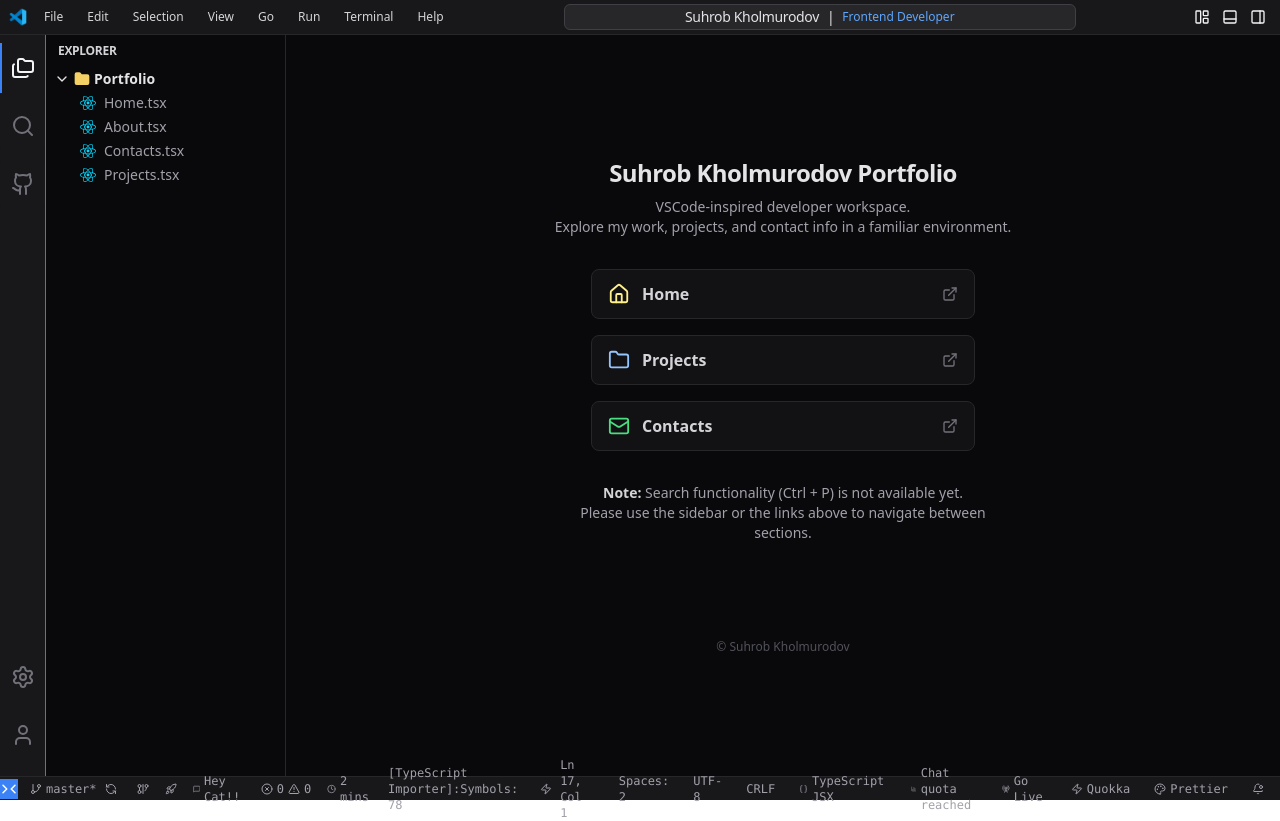
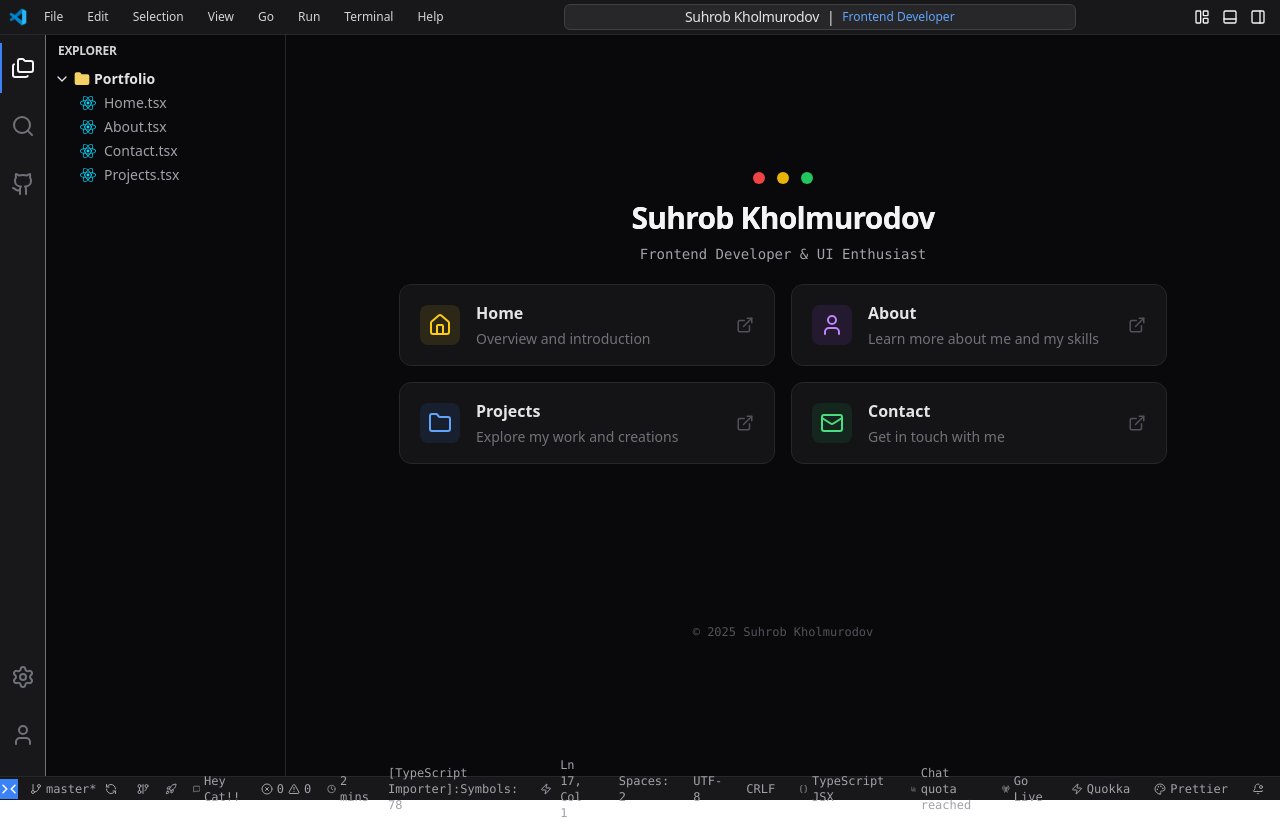
Before and after one commit to SuhrobKholmurodov/portfolio, a React (Vite) app: page / in a window 1280 px wide. Built offline with nearby package versions, Linux system fonts and the light colour scheme.

Commit message:
style: minor changes

```diff
--- a/src/App.tsx
+++ b/src/App.tsx
@@ -14,7 +14,7 @@ import { StatusFooter } from "@/components/common/StatusFooter";
 
 import Welcome from "@/pages/Welcome";
 import Home from "@/pages/Home";
-import Contacts from "@/pages/Contacts";
+import Contact from "@/pages/Contact";
 import Projects from "@/pages/Projects";
 import About from "@/pages/About";
 
@@ -22,10 +22,10 @@ const filePages = [
   { id: "home", label: "Home.tsx", path: "/home", component: Home },
   { id: "about", label: "About.tsx", path: "/about", component: About },
   {
-    id: "contacts",
-    label: "Contacts.tsx",
-    path: "/contacts",
-    component: Contacts,
+    id: "contact",
+    label: "Contact.tsx",
+    path: "/contact",
+    component: Contact,
   },
   {
     id: "projects",
@@ -113,7 +113,7 @@ function VSCodeLayout() {
             <Routes>
               <Route path="/" element={<Welcome />} />
               <Route path="/home" element={<Home />} />
-              <Route path="/contacts" element={<Contacts />} />
+              <Route path="/contact" element={<Contact />} />
               <Route path="/projects" element={<Projects />} />
               <Route path="/about" element={<About />} />
             </Routes>
--- a/src/components/common/FileExplorer.tsx
+++ b/src/components/common/FileExplorer.tsx
@@ -22,10 +22,10 @@ const treeData = [
         path: "/about",
       },
       {
-        label: "Contacts.tsx",
-        id: "contacts",
+        label: "Contact.tsx",
+        id: "contact",
         icon: <img src={ReactIcon} alt="React" className="w-4 h-4" />,
-        path: "/contacts",
+        path: "/contact",
       },
       {
         label: "Projects.tsx",
--- a/src/pages/Contacts.tsx
+++ b/src/pages/Contact.tsx
@@ -10,8 +10,8 @@ import { Link } from "react-router-dom";
 import { Mail, Github, Phone, Instagram, Code, Box } from "lucide-react";
 import ReactIcon from "../assets/react.svg";
 
-export default function Contacts() {
-  const contacts = [
+export default function Contact() {
+  const Contact = [
     {
       name: "Email",
       value: "suhrobkholmurodov1@gmail.com",
@@ -57,7 +57,7 @@ export default function Contacts() {
                 className="hover:text-white hover:cursor-auto"
                 asChild
               >
-                <Link to={"/contacts"}>Contacts.tsx</Link>
+                <Link to={"/contact"}>Contact.tsx</Link>
               </BreadcrumbLink>
               <BreadcrumbSeparator>{">"}</BreadcrumbSeparator>
             </BreadcrumbItem>
@@ -65,7 +65,7 @@ export default function Contacts() {
             <BreadcrumbItem className="flex items-center space-x-1">
               <Box className="w-4 h-4 text-violet-600" />
               <BreadcrumbPage className="text-zinc-300">
-                Contacts
+                Contact{" "}
               </BreadcrumbPage>
             </BreadcrumbItem>
           </BreadcrumbList>
@@ -74,14 +74,16 @@ export default function Contacts() {
       <main className="flex-grow overflow-auto bg-gradient-to-br from-zinc-900 via-zinc-950 to-black text-zinc-100 p-6 min-h-0">
         <div className="max-w-[1080px] mx-auto">
           <div className="bg-gradient-to-r from-blue-500/10 via-cyan-500/10 to-zinc-800/10 border border-zinc-700/50 rounded-3xl p-8 mb-10 backdrop-blur-sm">
-            <h1 className="text-3xl font-bold text-cyan-400 mb-4">Contacts</h1>
+            <h1 className="text-3xl font-bold text-cyan-400 mb-4">
+              Contact me
+            </h1>
             <p className="text-zinc-300 mb-6">
               Here you can find all the ways to reach me. Feel free to contact
               me for collaborations, questions, or just to say hi!
             </p>
 
             <div className="grid grid-cols-1 md:grid-cols-2 lg:grid-cols-3 gap-6">
-              {contacts.map((contact) => (
+              {Contact.map((contact) => (
                 <div
                   key={contact.name}
                   className="flex items-center gap-4 p-4 bg-zinc-800/30 border border-zinc-700/50 rounded-xl backdrop-blur-sm hover:scale-105 transition-transform"
--- a/src/pages/Projects.tsx
+++ b/src/pages/Projects.tsx
@@ -100,7 +100,7 @@ export default function Projects() {
       </nav>
 
       <main className="flex-grow overflow-auto bg-gradient-to-br from-zinc-900 via-zinc-950 to-black text-zinc-100 p-6 min-h-0 relative z-10">
-        <div className="max-w-6xl mx-auto">
+        <div className="max-w-[1080px] mx-auto">
           <div className="flex items-center gap-3 mb-8 group">
             <h1 className="text-4xl font-bold bg-clip-text text-blue-400 duration-700">
               Projects
--- a/src/pages/Welcome.tsx
+++ b/src/pages/Welcome.tsx
@@ -1,60 +1,103 @@
-import { Home, Folder, Mail, ExternalLink } from "lucide-react";
+import { Home, Folder, Mail, ExternalLink, User } from "lucide-react";
 import { Link } from "react-router-dom";
 
 export default function Welcome() {
   return (
-    <div className="flex flex-col justify-center items-center h-full bg-zinc-950">
-      <div className="text-2xl font-bold text-zinc-200 mb-2 text-center tracking-tight">
-        Suhrob Kholmurodov Portfolio
+    <div className="h-full flex flex-col bg-zinc-950 items-center justify-center">
+      <div className="text-center mb-4">
+        <div className="flex items-center justify-center gap-3 mb-4">
+          <div className="w-3 h-3 bg-red-500 rounded-full"></div>
+          <div className="w-3 h-3 bg-yellow-500 rounded-full"></div>
+          <div className="w-3 h-3 bg-green-500 rounded-full"></div>
+        </div>
+
+        <h1 className="text-3xl font-bold text-zinc-100 mb-2 tracking-tight bg-gradient-to-r from-zinc-100 to-zinc-300 bg-clip-text text-transparent">
+          Suhrob Kholmurodov
+        </h1>
+
+        <div className="text-zinc-400 mb-1 text-sm font-mono">
+          Frontend Developer & UI Enthusiast
+        </div>
       </div>
-      <div className="text-zinc-400 mb-8 text-center text-sm">
-        VSCode-inspired developer workspace.
-        <br />
-        Explore my work, projects, and contact info in a familiar environment.
-      </div>
-      <div className="w-full max-w-sm flex flex-col gap-4 mb-8">
+      <div className="w-full max-w-3xl grid grid-cols-1 md:grid-cols-2 gap-4 mb-40">
         <Link
           to="/home"
-          className="flex items-center gap-3 bg-zinc-900/60 border border-zinc-800 hover:border-yellow-400 px-4 py-3 rounded-lg transition group"
+          className="flex items-center gap-4 bg-zinc-900/80 hover:bg-zinc-800/60 border border-zinc-800 hover:border-yellow-500/30 px-5 py-4 rounded-xl transition-all duration-300 group hover:scale-[1.02] backdrop-blur-sm"
         >
-          <Home className="text-yellow-200" size={22} />
-          <span className="text-zinc-300 font-semibold">Home</span>
+          <div className="p-2 bg-yellow-400/10 rounded-lg group-hover:bg-yellow-400/20 transition-colors">
+            <Home className="text-yellow-400" size={24} />
+          </div>
+          <div className="flex-1">
+            <div className="text-zinc-200 font-semibold">Home</div>
+            <div className="text-zinc-500 text-sm mt-1">
+              Overview and introduction
+            </div>
+          </div>
           <ExternalLink
-            size={16}
-            className="ml-auto text-zinc-500 group-hover:text-yellow-300"
+            size={18}
+            className="text-zinc-600 group-hover:text-yellow-400 transition-colors"
           />
         </Link>
+
+        <Link
+          to="/about"
+          className="flex items-center gap-4 bg-zinc-900/80 hover:bg-zinc-800/60 border border-zinc-800 hover:border-purple-500/30 px-5 py-4 rounded-xl transition-all duration-300 group hover:scale-[1.02] backdrop-blur-sm"
+        >
+          <div className="p-2 bg-purple-500/10 rounded-lg group-hover:bg-purple-500/20 transition-colors">
+            <User className="text-purple-400" size={24} />
+          </div>
+          <div className="flex-1">
+            <div className="text-zinc-200 font-semibold">About</div>
+            <div className="text-zinc-500 text-sm mt-1">
+              Learn more about me and my skills
+            </div>
+          </div>
+          <ExternalLink
+            size={18}
+            className="text-zinc-600 group-hover:text-purple-400 transition-colors"
+          />
+        </Link>
+
         <Link
           to="/projects"
-          className="flex items-center gap-3 bg-zinc-900/60 border border-zinc-800 hover:border-blue-400 px-4 py-3 rounded-lg transition group"
+          className="flex items-center gap-4 bg-zinc-900/80 hover:bg-zinc-800/60 border border-zinc-800 hover:border-blue-500/30 px-5 py-4 rounded-xl transition-all duration-300 group hover:scale-[1.02] backdrop-blur-sm"
         >
-          <Folder className="text-blue-300" size={22} />
-          <span className="text-zinc-300 font-semibold">Projects</span>
+          <div className="p-2 bg-blue-500/10 rounded-lg group-hover:bg-blue-500/20 transition-colors">
+            <Folder className="text-blue-400" size={24} />
+          </div>
+          <div className="flex-1">
+            <div className="text-zinc-200 font-semibold">Projects</div>
+            <div className="text-zinc-500 text-sm mt-1">
+              Explore my work and creations
+            </div>
+          </div>
           <ExternalLink
-            size={16}
-            className="ml-auto text-zinc-500 group-hover:text-blue-300"
+            size={18}
+            className="text-zinc-600 group-hover:text-blue-400 transition-colors"
           />
         </Link>
+
         <Link
-          to="/contacts"
-          className="flex items-center gap-3 bg-zinc-900/60 border border-zinc-800 hover:border-green-400 px-4 py-3 rounded-lg transition group"
+          to="/contact"
+          className="flex items-center gap-4 bg-zinc-900/80 hover:bg-zinc-800/60 border border-zinc-800 hover:border-green-500/30 px-5 py-4 rounded-xl transition-all duration-300 group hover:scale-[1.02] backdrop-blur-sm"
         >
-          <Mail className="text-green-400" size={22} />
-          <span className="text-zinc-300 font-semibold">Contacts</span>
+          <div className="p-2 bg-green-500/10 rounded-lg group-hover:bg-green-500/20 transition-colors">
+            <Mail className="text-green-400" size={24} />
+          </div>
+          <div className="flex-1">
+            <div className="text-zinc-200 font-semibold">Contact</div>
+            <div className="text-zinc-500 text-sm mt-1">
+              Get in touch with me
+            </div>
+          </div>
           <ExternalLink
-            size={16}
-            className="ml-auto text-zinc-500 group-hover:text-green-400"
+            size={18}
+            className="text-zinc-600 group-hover:text-green-400 transition-colors"
           />
         </Link>
       </div>
-      <div className="text-zinc-400 text-sm mb-10 text-center max-w-md">
-        <span className="font-semibold text-zinc-300">Note: </span>
-        Search functionality (Ctrl + P) is not available yet. <br />
-        Please use the sidebar or the links above to navigate between sections.
-      </div>
-
-      <div className="text-xs text-zinc-600 mt-10 text-center">
-        <br />© Suhrob Kholmurodov
+      <div className="text-xs text-zinc-600 text-center font-mono">
+        © {new Date().getFullYear()} Suhrob Kholmurodov
       </div>
     </div>
   );
```
Also changed, not shown: 1 other file (tests, documents, lock files or other folders).
